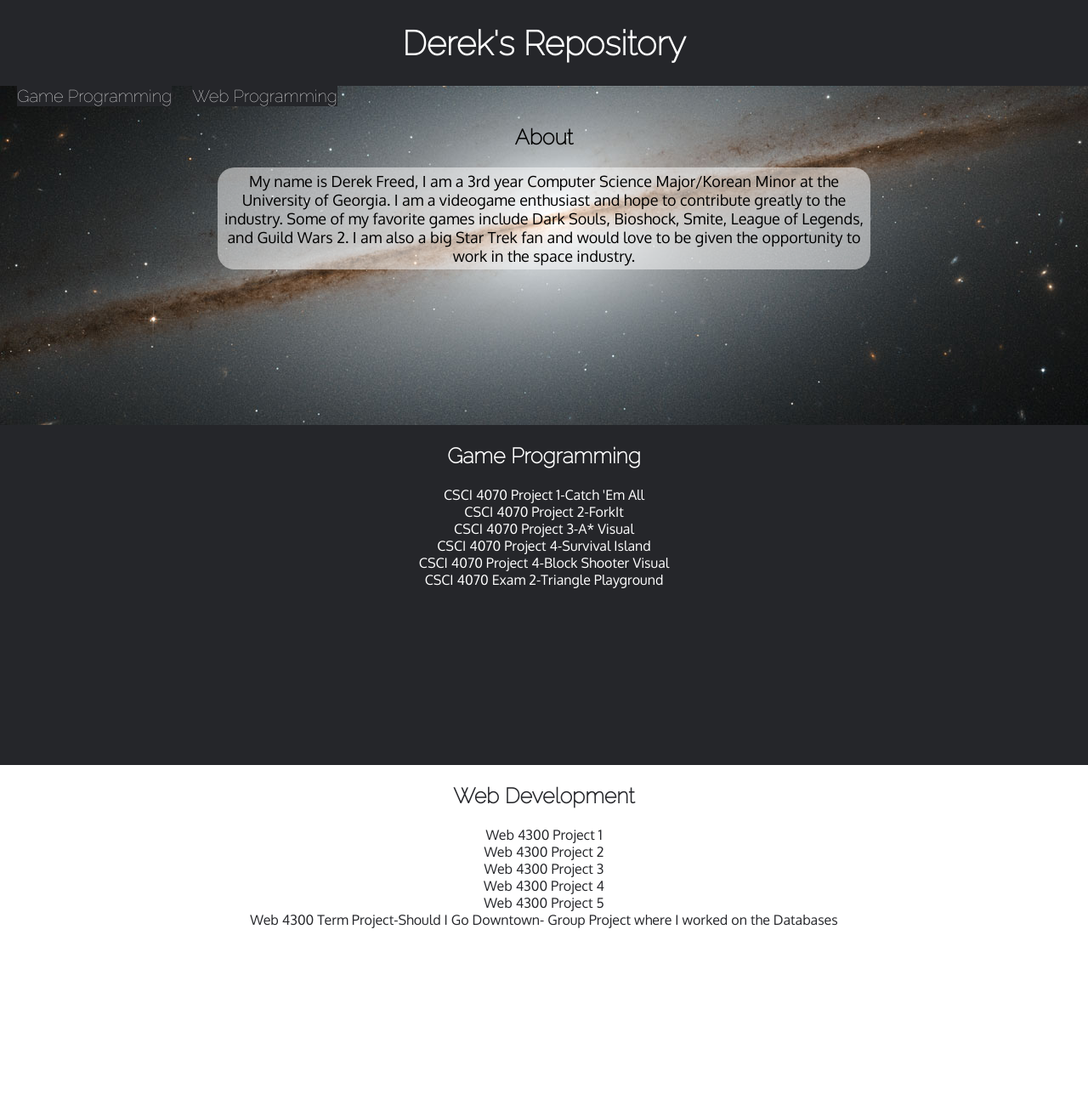
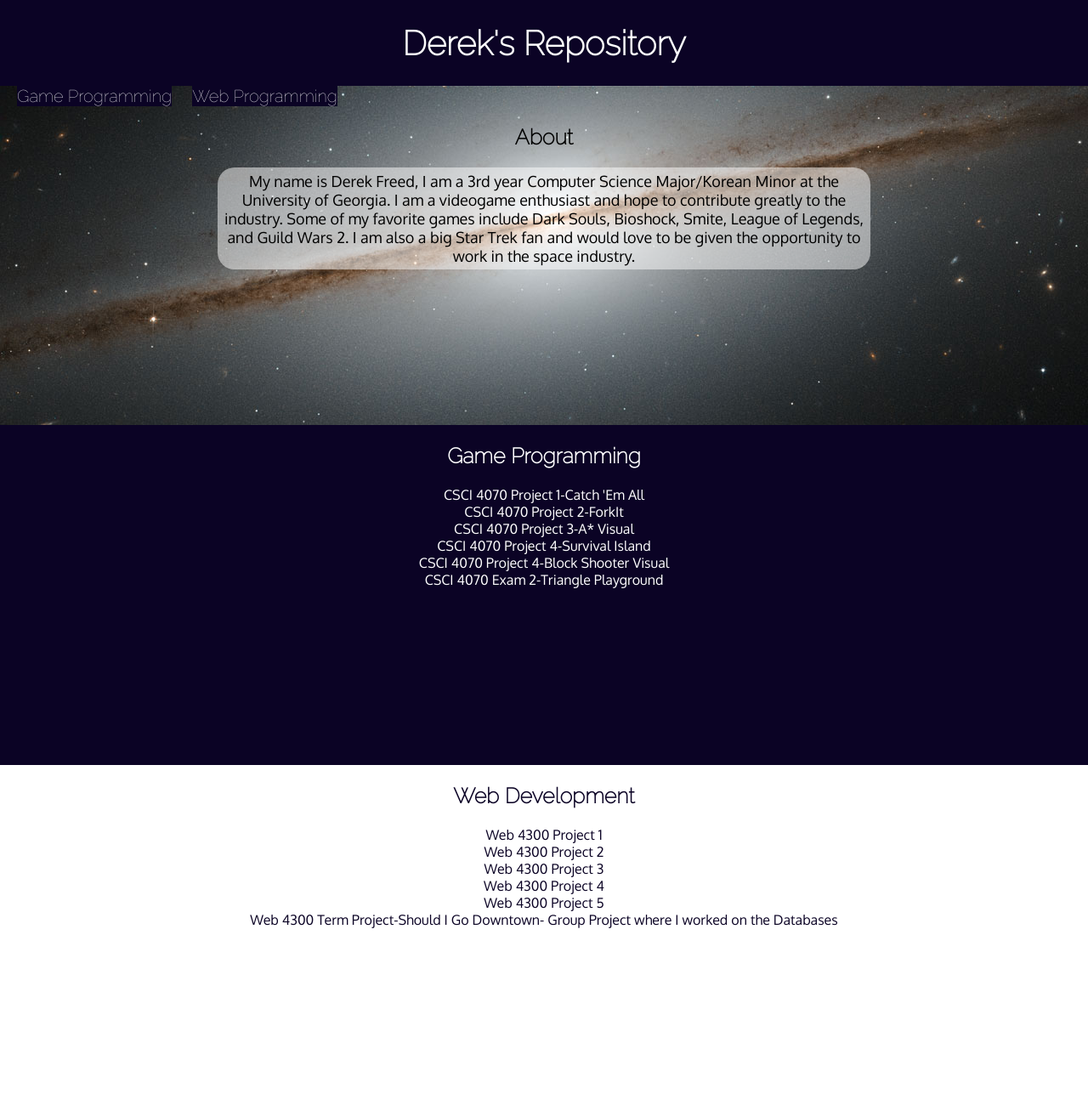
Before and after one commit to derekfreed/derekfreed.github.io, a PHP site: page / in a window 1280 px wide. Shown: the whole page at 85% size. Run offline with PHP 8.4, Linux system fonts and the light colour scheme; some libraries are stand-ins or nearby versions.

Commit message:
style change

```diff
--- a/Derek.css
+++ b/Derek.css
@@ -18,7 +18,8 @@ h2 {
 	font-size: 25px;
 }
 .heading {
-	background-color: #25262a;
+	//background-color: #25262a;
+	background-color: #0B0325;
 	padding: 0;
 	margin: 0;
 	display:inline-block;
@@ -56,14 +57,14 @@ a.white {
 }
 a.grey {
 	font-family: 'Oxygen', sans-serif;
-	color: #25262a;
+	color: #0B0325;
 }
 a:hover {
 	color: #9775AA;
 }
 .scroll{
 	color: #ffffff;
-	background-color: #25262a;
+	background-color: #0B0325;
 	font-family: 'Raleway', sans-serif;
 	font-size: 20px;
 	margin-left:20px;
@@ -92,14 +93,14 @@ a{
 	top: 101px;
 }
 .greyBackground{
-	background-color: #25262a;
+	background-color: #0B0325;
 	color: #ffffff;
 	box-shadow: 5px 5px 5px #888888;
 	margin-top: 500px;
 }
 .whiteBackground{
 	background-color: #ffffff;
-	color: #25262a;
+	color: #0B0325;
 }
 ul{
 	list-style-type: none;
```
